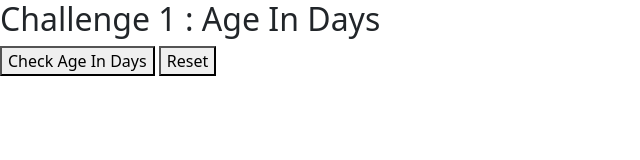
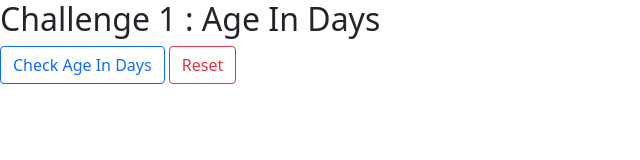
Before and after one commit to jeet-khondker/javascript-challenges, a plain HTML site: page index.htm in a window 1280 px wide. Shown: the whole page, without its empty margins (0-640 px from the left). Drawn offline with nearby package versions, Linux system fonts and the light colour scheme.

Commit message:
style: Added Styling to Buttons

```diff
--- a/index.htm
+++ b/index.htm
@@ -20,8 +20,8 @@
             <p class="browsehappy">You are using an <strong>outdated</strong> browser. Please <a href="#">upgrade your browser</a> to improve your experience.</p>
         <![endif]-->
         <h2>Challenge 1 : Age In Days</h2>
-        <button>Check Age In Days</button>
-        <button>Reset</button>
+        <button class="btn btn-outline-primary">Check Age In Days</button>
+        <button class="btn btn-outline-danger">Reset</button>
         <script src="static/js/script.js" async defer></script>
         <!-- JavaScript Bundle with Popper -->
         <script src="https://cdn.jsdelivr.net/npm/bootstrap@5.0.0-beta1/dist/js/bootstrap.bundle.min.js"
```
